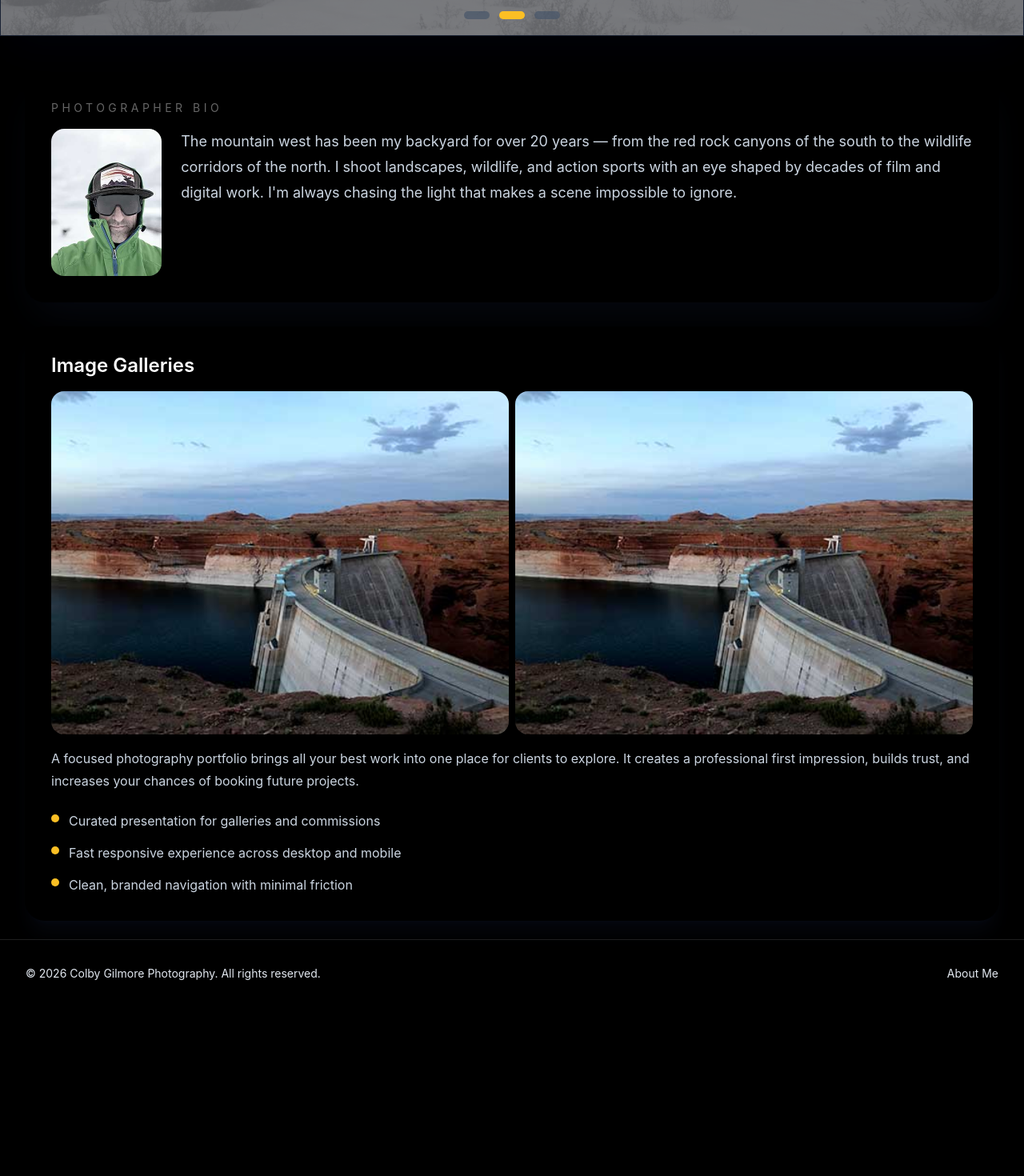
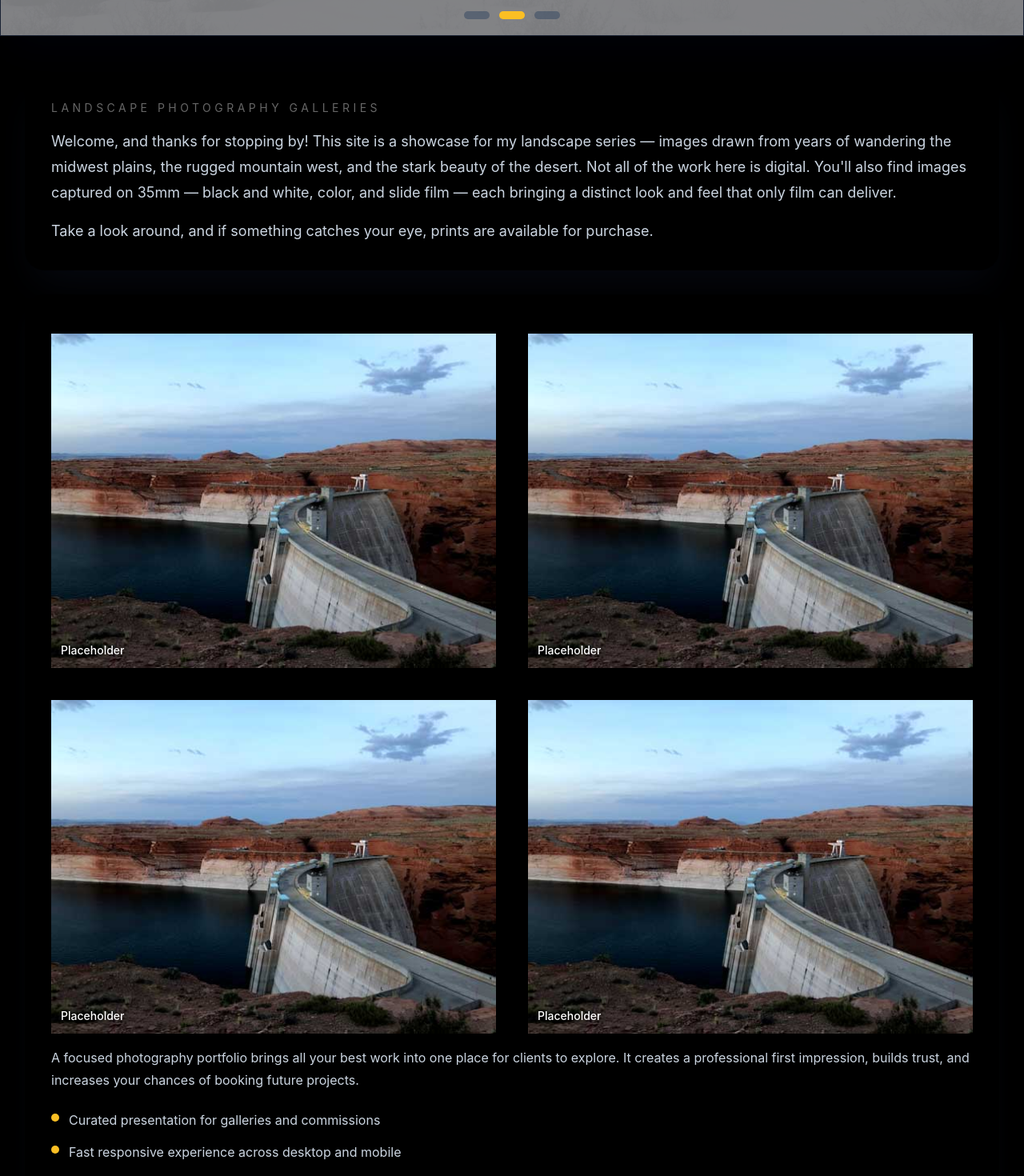
Before and after one commit to colbygilmore/photography-site, a Next.js app: page / in a window 1280 px wide. Shown: the part 800-2270 px from the top of the page at 80% size. Before the commit the page ends 2059 px from the top, so only its background shows below. Built offline with nearby package versions, Linux system fonts and the light colour scheme; grey boxes are pictures that could not be loaded.

Commit message:
Homepage layout and footer update.

```diff
--- a/app/page.tsx
+++ b/app/page.tsx
@@ -13,17 +13,22 @@ export default function HomePage() {
       <div className="flex flex-col gap-8">
         <div className="space-y-6 rounded-3xl bg-[#000000] p-8 shadow-2xl shadow-slate-900/40 ring-1 ring-[#000000]">
           <div className="space-y-4">
-            <p className="text-sm uppercase tracking-[0.32em] text-[#666666]">Photographer Bio</p>
+            <p className="text-sm uppercase tracking-[0.32em] text-[#666666]">Landscape Photography Galleries</p>
             <h1 className="hidden text-4xl font-semibold tracking-tight text-white sm:text-5xl">
               Colby Gilmore
             </h1>
             <div className="flex items-start gap-6">
-              <div className="relative w-[12%] shrink-0 overflow-hidden rounded-2xl">
+              <div className="hidden relative w-[12%] shrink-0 overflow-hidden rounded-2xl">
                 <Image src="/photos/homepageBioPhoto.jpg" alt="Colby Gilmore" width={98} height={62} className="w-full object-cover" />
               </div>
-              <p className="text-lg leading-8 text-slate-300">
-                The mountain west has been my backyard for over 20 years — from the red rock canyons of the south to the wildlife corridors of the north. I shoot landscapes, wildlife, and action sports with an eye shaped by decades of film and digital work. I&apos;m always chasing the light that makes a scene impossible to ignore.
-              </p>
+              <div className="space-y-4 text-lg leading-8 text-slate-300">
+                <p>
+                  Welcome, and thanks for stopping by! This site is a showcase for my landscape series — images drawn from years of wandering the midwest plains, the rugged mountain west, and the stark beauty of the desert. Not all of the work here is digital. You&apos;ll also find images captured on 35mm — black and white, color, and slide film — each bringing a distinct look and feel that only film can deliver.
+                </p>
+                <p>
+                  Take a look around, and if something catches your eye, prints are available for purchase.
+                </p>
+              </div>
             </div>
           </div>
 
@@ -39,13 +44,22 @@ export default function HomePage() {
         </div>
 
         <div className="rounded-3xl bg-[#000000] p-8 shadow-xl shadow-slate-900/30 ring-1 ring-[#000000]">
-          <h2 className="text-2xl font-semibold text-white">Image Galleries</h2>
-          <div className="mt-4 flex gap-2">
-            <div className="w-1/2 overflow-hidden rounded-2xl">
+<div className="mt-4 grid grid-cols-1 gap-10 sm:grid-cols-2">
+            <div className="relative overflow-hidden">
               <Image src="/photos/glenCanyonDam.jpg" alt="Glen Canyon Dam" width={400} height={250} className="w-full object-cover" />
+              <span className="absolute bottom-3 left-3 text-sm font-medium text-white drop-shadow-md">Placeholder</span>
             </div>
-            <div className="w-1/2 overflow-hidden rounded-2xl">
+            <div className="relative overflow-hidden">
               <Image src="/photos/glenCanyonDam.jpg" alt="Glen Canyon Dam" width={400} height={250} className="w-full object-cover" />
+              <span className="absolute bottom-3 left-3 text-sm font-medium text-white drop-shadow-md">Placeholder</span>
+            </div>
+            <div className="relative overflow-hidden">
+              <Image src="/photos/glenCanyonDam.jpg" alt="Glen Canyon Dam" width={400} height={250} className="w-full object-cover" />
+              <span className="absolute bottom-3 left-3 text-sm font-medium text-white drop-shadow-md">Placeholder</span>
+            </div>
+            <div className="relative overflow-hidden">
+              <Image src="/photos/glenCanyonDam.jpg" alt="Glen Canyon Dam" width={400} height={250} className="w-full object-cover" />
+              <span className="absolute bottom-3 left-3 text-sm font-medium text-white drop-shadow-md">Placeholder</span>
             </div>
           </div>
           <p className="mt-4 text-slate-300 leading-7">
--- a/components/footer.tsx
+++ b/components/footer.tsx
@@ -1,13 +1,8 @@
-import Link from 'next/link';
-
 export default function Footer() {
   return (
     <footer className="border-t border-[#1f1f1f] bg-[#000000] px-4 py-8 sm:px-6 lg:px-8">
-      <div className="mx-auto flex max-w-7xl flex-col gap-4 text-sm text-slate-400 sm:flex-row sm:items-center sm:justify-between">
+      <div className="mx-auto max-w-7xl text-center text-sm text-slate-400">
         <p className="text-slate-200">© {new Date().getFullYear()} Colby Gilmore Photography. All rights reserved.</p>
-        <Link href="/about" className="text-slate-200 transition hover:text-amber-300">
-          About Me
-        </Link>
       </div>
     </footer>
   );
```
Also changed, not shown: public/photos/glenCanyonDam.jpg.
